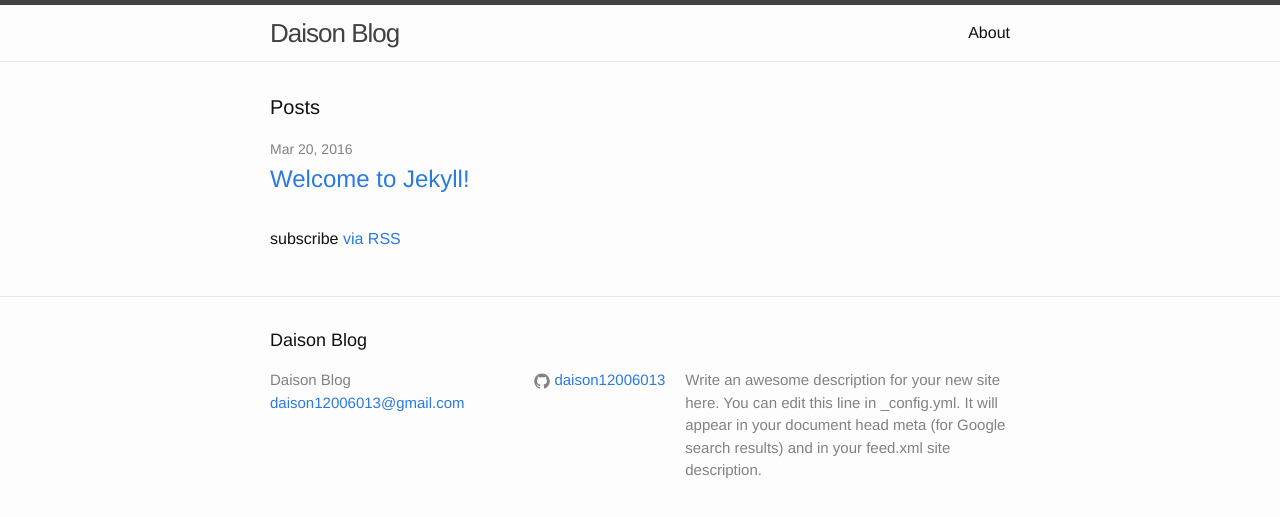
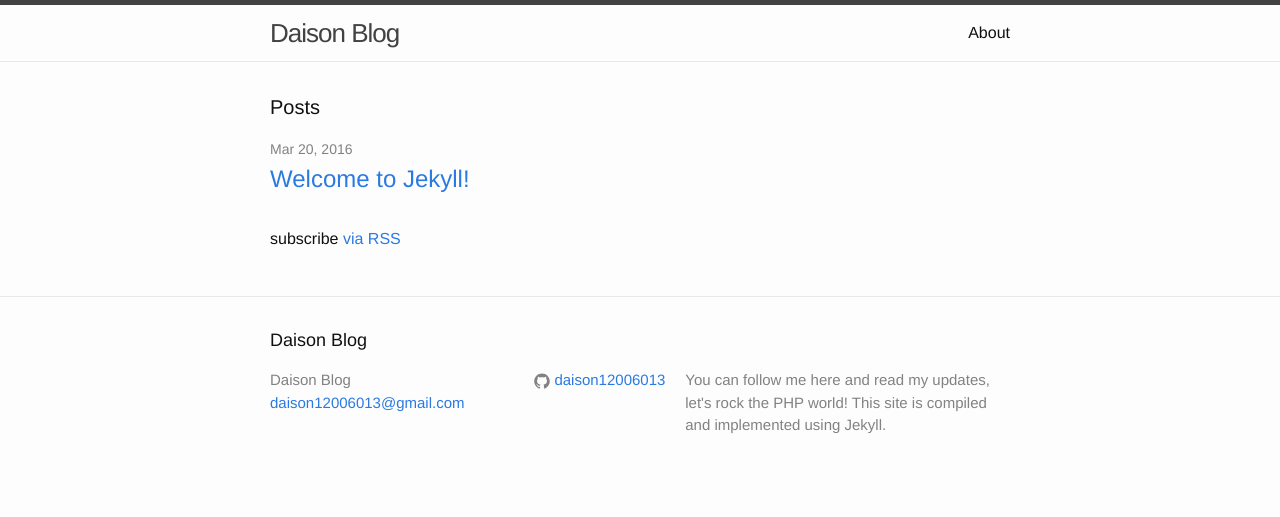
Before and after one commit to daison12006013/daison.github.io, a Jekyll site: the page built from index.html, in a window 1280 px wide. Shown: the top 517 px of the page. Built offline with Jekyll 4.4.1, drawn with Linux system fonts in a browser that asks for light colours.

Commit message:
updating config

```diff
--- a/_config.yml
+++ b/_config.yml
@@ -9,11 +9,9 @@
 title: Daison Blog
 email: daison12006013@gmail.com
 description: > # this means to ignore newlines until "baseurl:"
-  Write an awesome description for your new site here. You can edit this
-  line in _config.yml. It will appear in your document head meta (for
-  Google search results) and in your feed.xml site description.
+  You can follow me here and read my updates, let's rock the PHP world! This site is compiled and implemented using Jekyll.
 baseurl: "" # the subpath of your site, e.g. /blog
-url: "http://yourdomain.com" # the base hostname & protocol for your site
+url: "http://daisoncarino.com" # the base hostname & protocol for your site
 #twitter_username: jekyllrb
 github_username: daison12006013
 
```
